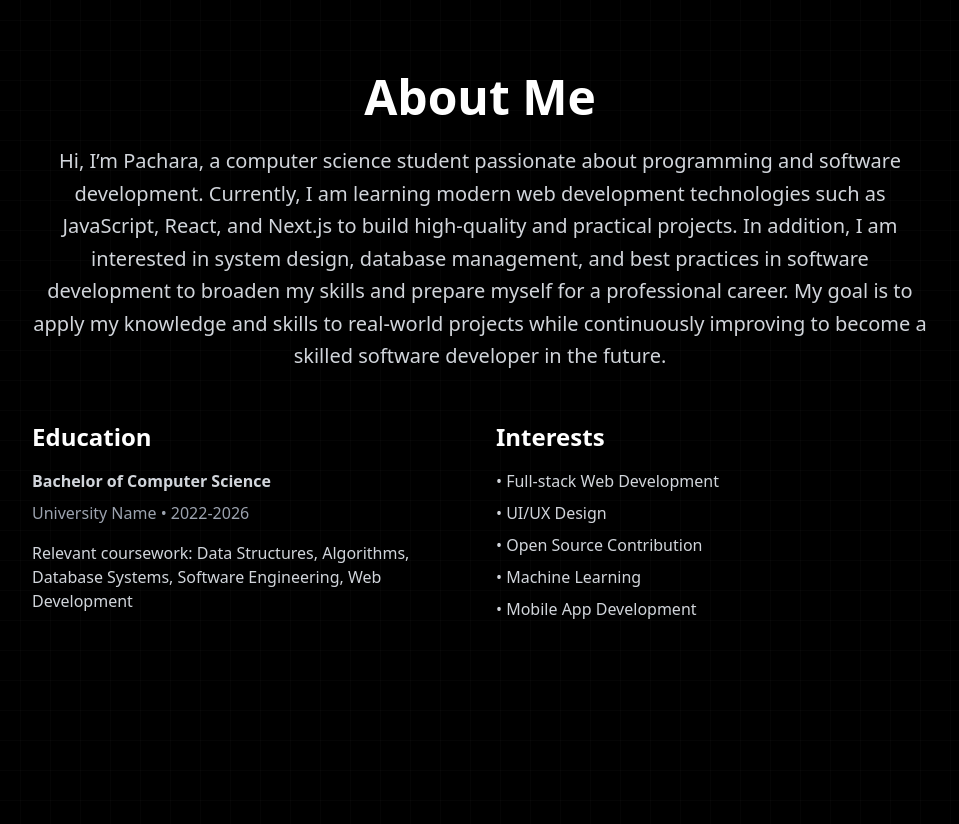
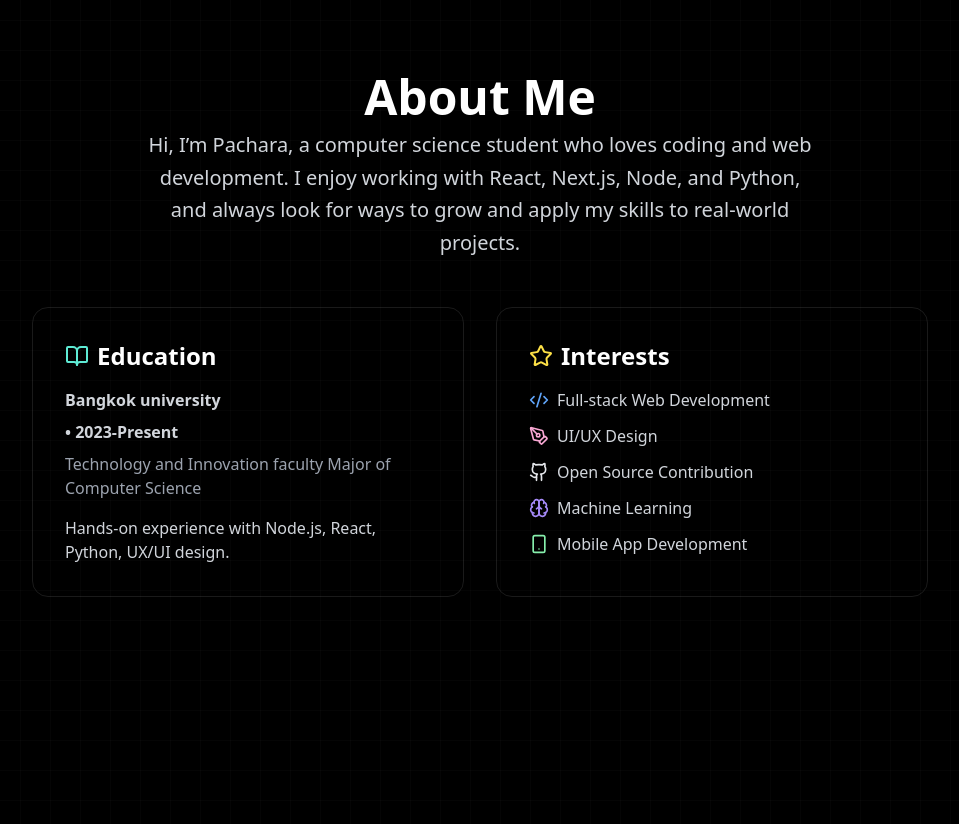
Before and after one commit to pacharasesangngam/WEBNEXT, a Next.js app: page / in a window 1280 px wide. Shown: the part 880-1704 px from the top of the page, without its empty margins (160-1119 px from the left). Built offline with nearby package versions, Linux system fonts and the light colour scheme.

Commit message:
แก้ About ให้ดูง่ายขึ้น

```diff
--- a/components/about.tsx
+++ b/components/about.tsx
@@ -1,6 +1,7 @@
 "use client"
 
 import { motion } from "framer-motion"
+import { BookOpen, Star, Code2, PenTool, Github, Brain, Smartphone } from "lucide-react"
 
 export default function About() {
   return (
@@ -13,7 +14,9 @@ export default function About() {
             transition={{ duration: 0.6 }}
             viewport={{ once: true }}
           >
-            <h2 className="text-4xl md:text-5xl font-bold text-white mb-6">About Me</h2>
+            <h2 className="text-4xl md:text-5xl font-bold text-white mb-2">About Me</h2>
+            {/* Gradient Divider */}
+
           </motion.div>
 
           <motion.div
@@ -22,11 +25,9 @@ export default function About() {
             transition={{ duration: 0.6, delay: 0.2 }}
             viewport={{ once: true }}
           >
-            <p className="text-gray-300 text-xl mb-12 leading-relaxed">
-              Hi, I’m Pachara, a computer science student passionate about programming and software development.
-              Currently, I am learning modern web development technologies such as JavaScript, React, and Next.js to build high-quality and practical projects.
-              In addition, I am interested in system design, database management, and best practices in software development to broaden my skills and prepare myself for a professional career.
-              My goal is to apply my knowledge and skills to real-world projects while continuously improving to become a skilled software developer in the future.
+            <p className="text-gray-300 text-xl mb-12 leading-relaxed max-w-2xl mx-auto">
+              Hi, I’m Pachara, a computer science student who loves coding and web development.
+              I enjoy working with React, Next.js, Node, and Python, and always look for ways to grow and apply my skills to real-world projects.
             </p>
           </motion.div>
 
@@ -38,27 +39,58 @@ export default function About() {
             className="mb-16"
           >
             <div className="grid grid-cols-1 md:grid-cols-2 gap-8 text-left">
-              <div>
-                <h3 className="text-2xl font-semibold text-white mb-4">Education</h3>
+              {/* Education Card */}
+              <motion.div
+                initial={{ opacity: 0, x: -40 }}
+                whileInView={{ opacity: 1, x: 0 }}
+                transition={{ duration: 0.8 }}
+                viewport={{ once: true }}
+                className="rounded-2xl bg-white/2  border border-white/10 shadow-lg p-8 "
+              >
+                <div className="flex items-center gap-2 mb-4">
+                  <BookOpen className="w-6 h-6 text-teal-300" />
+                  <h3 className="text-2xl font-semibold text-white">Education</h3>
+                </div>
                 <p className="text-gray-300 mb-2">
-                  <strong>Bachelor of Computer Science</strong>
+                  <strong>Bangkok university</strong>
                 </p>
-                <p className="text-gray-400 mb-4">University Name • 2022-2026</p>
+                <p className="text-gray-300 mb-2"> <strong>• 2023-Present</strong></p>
+                <p className="text-gray-400 mb-4">Technology and Innovation faculty Major of Computer Science</p>
                 <p className="text-gray-300">
-                  Relevant coursework: Data Structures, Algorithms, Database Systems, Software Engineering, Web
-                  Development
+                  Hands-on experience with Node.js, React, Python, UX/UI design.
                 </p>
-              </div>
-              <div>
-                <h3 className="text-2xl font-semibold text-white mb-4">Interests</h3>
-                <ul className="text-gray-300 space-y-2">
-                  <li>• Full-stack Web Development</li>
-                  <li>• UI/UX Design</li>
-                  <li>• Open Source Contribution</li>
-                  <li>• Machine Learning</li>
-                  <li>• Mobile App Development</li>
+              </motion.div>
+
+              {/* Interests Card */}
+              <motion.div
+                initial={{ opacity: 0, x: 40 }}
+                whileInView={{ opacity: 1, x: 0 }}
+                transition={{ duration: 0.8 }}
+                viewport={{ once: true }}
+                className="rounded-2xl bg-white/2  border border-white/10 shadow-lg p-8"
+              >
+                <div className="flex items-center gap-2 mb-4">
+                  <Star className="w-6 h-6 text-yellow-300" />
+                  <h3 className="text-2xl font-semibold text-white">Interests</h3>
+                </div>
+                <ul className="text-gray-300 space-y-3">
+                  <li className="flex items-center gap-2">
+                    <Code2 className="w-5 h-5 text-blue-400" /> Full-stack Web Development
+                  </li>
+                  <li className="flex items-center gap-2">
+                    <PenTool className="w-5 h-5 text-pink-300" /> UI/UX Design
+                  </li>
+                  <li className="flex items-center gap-2">
+                    <Github className="w-5 h-5 text-gray-200" /> Open Source Contribution
+                  </li>
+                  <li className="flex items-center gap-2">
+                    <Brain className="w-5 h-5 text-violet-400" /> Machine Learning
+                  </li>
+                  <li className="flex items-center gap-2">
+                    <Smartphone className="w-5 h-5 text-green-300" /> Mobile App Development
+                  </li>
                 </ul>
-              </div>
+              </motion.div>
             </div>
           </motion.div>
         </div>
```
